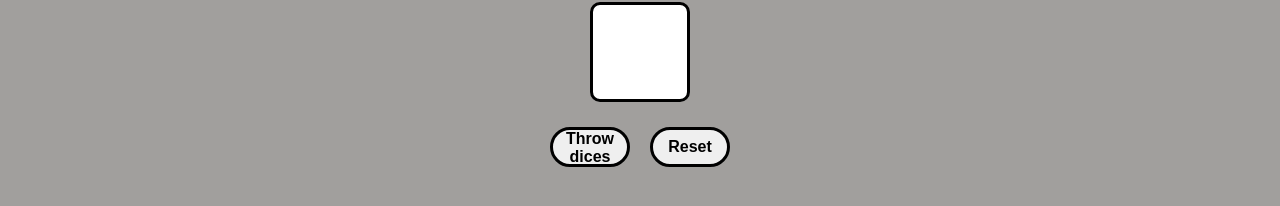
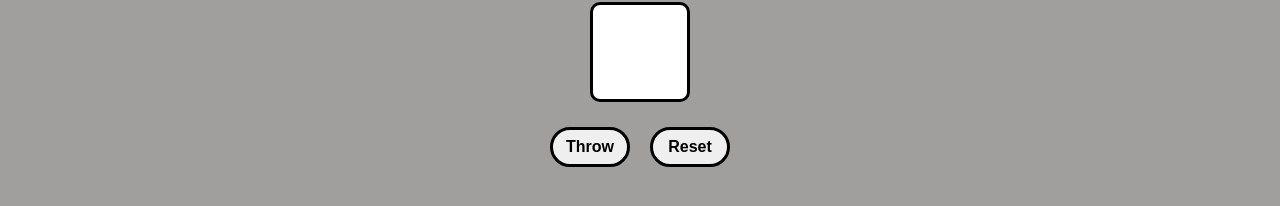
Before and after one commit to Kalixer/Dice-roller, a React app: page /normal in a window 1280 px wide. Shown: the part 254-460 px from the top of the page. Built offline with nearby package versions, Linux system fonts and the light colour scheme.

Commit message:
[Upgrade] You can switch between English and Spanish on the buttons now

```diff
--- a/src/components/ButtonThrow.jsx
+++ b/src/components/ButtonThrow.jsx
@@ -1,9 +1,25 @@
-import React, { useState } from 'react';
+import React, { useState, useContext } from 'react';
 import Resultado from '@components/Resultado';
+import AppContext from '@context/AppContext';
+
 import '@styles/ButtonThrow.scss';
 
 
 const ButtonThrow = () => {
+    const { language } = useContext(AppContext)
+
+    let throwMessage
+    let resetMessage
+
+    if (language == 'english') {
+        throwMessage = 'Throw'
+        resetMessage = 'Reset'
+    }
+    if (language == 'spanish') {
+        throwMessage = 'Lanzar'
+        resetMessage = 'Resetear'
+    }
+
     const [showComponent, setShowComponent] = useState(false);
 
     const handleThrow = () => {
@@ -25,10 +41,10 @@ const ButtonThrow = () => {
         <>
             <div className='buttons'>
                 <button type="button" className="buttonTh buttonThrow" onClick={handleThrow}>
-                    <p>Throw dices</p>
+                    <p>{throwMessage}</p>
                 </button>
                 <button type="button" className="buttonTh buttonReset" onClick={handleReset}>
-                    <p>Reset</p>
+                    <p>{resetMessage}</p>
                 </button>
             </div>
             {showComponent && <Resultado />}
```
